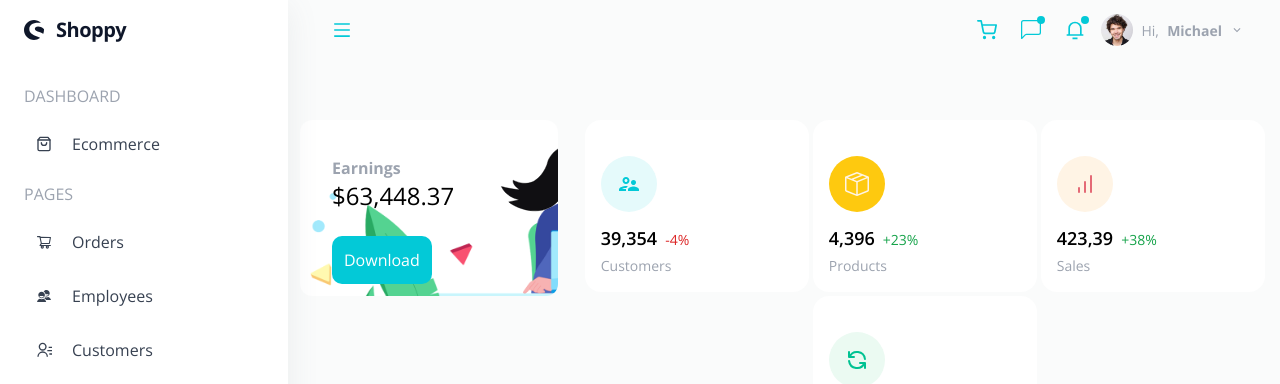
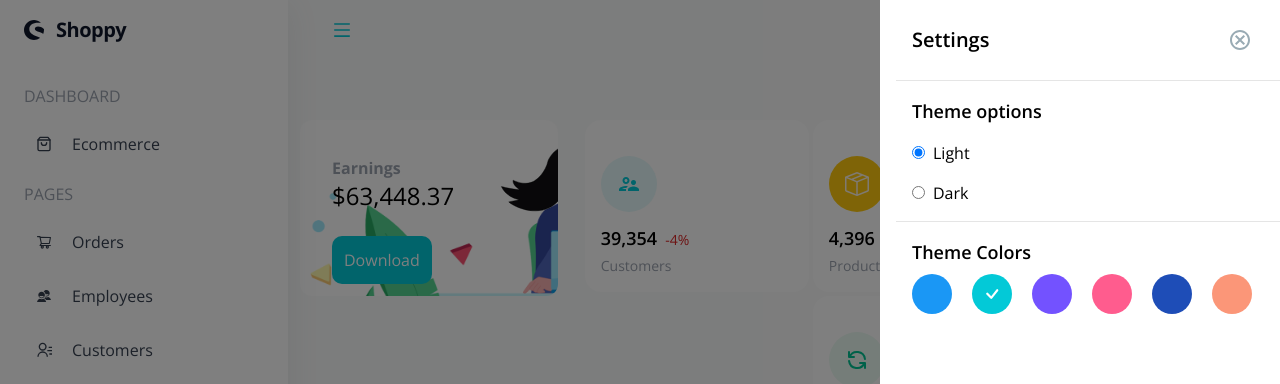
Before and after one commit to otr-web-study/react-admin-dashboard, a React app: page / in a window 1280 px wide. Both pictures are taken after a click on the button 1237 px from the left and 757 px from the top of the page. Shown: the top 384 px of the page. Built offline with nearby package versions, Linux system fonts and the light colour scheme; the HTML template or start-up script is replaced by a standard one.

Commit message:
settings implementation

```diff
--- a/src/App.jsx
+++ b/src/App.jsx
@@ -25,7 +25,7 @@ import {
 import { useStateContext } from './contexts/ContextProvider';
 
 const App = () => {
-  const { activeMenu } = useStateContext();
+  const { activeMenu, themeSettings, setThemeSettings } = useStateContext();
 
   return (
     <div>
@@ -36,6 +36,7 @@ const App = () => {
               <button
                 type="button"
                 className="text-3xl p-3 hover:drop-shadow-xl text-white bg-accent rounded-full"
+                onClick={() => setThemeSettings(true)}
               >
                 <FiSettings />
               </button>
@@ -59,6 +60,7 @@ const App = () => {
               <Navbar />
             </div>
             <div>
+              {themeSettings && <ThemeSettings />}
               <Routes>
                 {/* Dashboard */}
                 <Route path="/" element={<ECommerce />} />
--- a/src/components/Navbar.jsx
+++ b/src/components/Navbar.jsx
@@ -35,6 +35,7 @@ const Navbar = () => {
     handleClick,
     screenSize,
     setScreenSize,
+    currentColor,
   } = useStateContext();
 
   useEffect(() => {
@@ -60,28 +61,28 @@ const Navbar = () => {
       <NavButton
         title="Menu"
         customFunc={() => setActiveMenu((prev) => !prev)}
-        color="#03c9d7"
+        color={currentColor}
         icon={<AiOutlineMenu />}
       />
       <div className="flex">
         <NavButton
           title="Cart"
           customFunc={() => handleClick('cart')}
-          color="#03c9d7"
+          color={currentColor}
           icon={<FiShoppingCart />}
         />
         <NavButton
           title="Chat"
-          dotColor="#03c9d7"
+          dotColor={currentColor}
           customFunc={() => handleClick('chat')}
-          color="#03c9d7"
+          color={currentColor}
           icon={<BsChatLeft />}
         />
         <NavButton
           title="Notifications"
-          dotColor="#03c9d7"
+          dotColor={currentColor}
           customFunc={() => handleClick('notification')}
-          color="#03c9d7"
+          color={currentColor}
           icon={<RiNotification3Line />}
         />
         <Tooltip title="Profile" placement="bottom" color="#555555">
--- a/src/components/ThemeSettings.jsx
+++ b/src/components/ThemeSettings.jsx
@@ -1,5 +1,87 @@
+import { MdOutlineCancel } from 'react-icons/md';
+import { BsCheck } from 'react-icons/bs';
+import { Tooltip } from 'antd';
+import { themeColors } from '../data/dummy';
+import { useStateContext } from '../contexts/ContextProvider';
+
 const ThemeSettings = () => {
-  return <div></div>;
+  const { setColor, setMode, currentMode, currentColor, setThemeSettings } = useStateContext();
+
+  return (
+    <div className="bg-half-transparent w-screen fixed nav-item top-0 right-0">
+      <div className="float-right h-screen dark:text-gray-200 bg-white dark:bg-[#484b52] w-400">
+        <div className="flex justify-between items-center p-4 ml-4">
+          <p className="font-semibold text-xl">Settings</p>
+          <button
+            type="button"
+            onClick={() => setThemeSettings(false)}
+            style={{ color: 'rgb(153, 171, 180)', borderRadius: '50%' }}
+            className="text-2xl p-3 hover:drop-shadow-xl hover:bg-light-gray transition-all duration-300"
+          >
+            <MdOutlineCancel />
+          </button>
+        </div>
+        <div className="flex-col flex border-t-1 border-color p-4 ml-4">
+          <p className="font-semibold text-lg">Theme options</p>
+          <div className="mt-4">
+            <input
+              type="radio"
+              id="light"
+              name="theme"
+              value="Light"
+              className="cursor-pointer"
+              checked={currentMode === 'Light'}
+              onChange={setMode}
+            />
+            <label htmlFor="light" className="ml-2 text-md cursor-pointer">
+              Light
+            </label>
+          </div>
+          <div className="mt-4">
+            <input
+              type="radio"
+              id="dark"
+              name="theme"
+              value="Dark"
+              className="cursor-pointer"
+              checked={currentMode === 'Dark'}
+              onChange={setMode}
+            />
+            <label htmlFor="dark" className="ml-2 text-md cursor-pointer">
+              Dark
+            </label>
+          </div>
+        </div>
+        <div className="flex-col flex border-t-1 border-color p-4 ml-4">
+          <p className="font-semibold text-lg">Theme Colors</p>
+          <div className="flex gap-5 mt-2 items-center">
+            {themeColors.map((item, idx) => (
+              <Tooltip
+                key={idx}
+                title={item.name}
+                placement="top"
+                color="#555555"
+                overlayClassName="!z-max"
+              >
+                <button
+                  type="button"
+                  className="h-10 w-10 rounded-full"
+                  style={{ backgroundColor: item.color }}
+                  onClick={() => setColor(item.color)}
+                >
+                  <BsCheck
+                    className={`ml-2 text-2xl text-white ${
+                      item.color.toLowerCase() === currentColor.toLowerCase() ? 'block' : 'hidden'
+                    }`}
+                  />
+                </button>
+              </Tooltip>
+            ))}
+          </div>
+        </div>
+      </div>
+    </div>
+  );
 };
 
 export default ThemeSettings;
--- a/src/contexts/ContextProvider.jsx
+++ b/src/contexts/ContextProvider.jsx
@@ -13,6 +13,25 @@ export const ContextProvider = ({ children }) => {
   const [activeMenu, setActiveMenu] = useState(true);
   const [isClicked, setIsClicked] = useState(initialState);
   const [screenSize, setScreenSize] = useState();
+  const [currentColor, setCurrentColor] = useState(
+    () => localStorage.getItem('colorMode') || '#03c9d7',
+  );
+  const [currentMode, setCurrentMode] = useState(
+    () => localStorage.getItem('themeMode') || 'Light',
+  );
+  const [themeSettings, setThemeSettings] = useState(false);
+
+  const setMode = (e) => {
+    setCurrentMode(e.target.value);
+
+    localStorage.setItem('themeMode', e.target.value);
+  };
+
+  const setColor = (color) => {
+    setCurrentColor(color);
+
+    localStorage.setItem('colorMode', color);
+  };
 
   const handleClick = (clicked) => setIsClicked({ ...initialState, [clicked]: true });
 
@@ -26,6 +45,12 @@ export const ContextProvider = ({ children }) => {
         screenSize,
         setScreenSize,
         handleClick,
+        currentColor,
+        currentMode,
+        setColor,
+        setMode,
+        themeSettings,
+        setThemeSettings,
       }}
     >
       {children}
--- a/src/pages/ECommerce.jsx
+++ b/src/pages/ECommerce.jsx
@@ -5,6 +5,8 @@ import { earningData, SparklineAreaData, ecomPieChartData } from '../data/dummy'
 import { useStateContext } from '../contexts/ContextProvider';
 
 const ECommerce = () => {
+  const { currentColor } = useStateContext();
+
   return (
     <div className="mt-12">
       <div className="flex flex-wrap justify-center lg:flex-nowrap">
@@ -16,7 +18,13 @@ const ECommerce = () => {
             </div>
           </div>
           <div className="mt-6">
-            <Button color="white" bgColor="#03c9d7" text="Download" borderRadius="10px" size="md" />
+            <Button
+              color="white"
+              bgColor={currentColor}
+              text="Download"
+              borderRadius="10px"
+              size="md"
+            />
           </div>
         </div>
         <div className="flex m-3 flex-wrap justify-center gap-1 items-center">
@@ -83,7 +91,7 @@ const ECommerce = () => {
               <div className="mt-10">
                 <Button
                   color="white"
-                  bgColor="#03c9d7"
+                  bgColor={currentColor}
                   text="Download Report"
                   borderRadius="10px"
                 />
--- a/src/providers/antd-config-provider.jsx
+++ b/src/providers/antd-config-provider.jsx
@@ -1,9 +1,14 @@
 import { ConfigProvider } from 'antd';
 import { StyleProvider } from '@ant-design/cssinjs';
+import { useStateContext } from '../contexts/ContextProvider';
 
 const AntdConfigProvider = ({ children }) => {
+  const { currentColor } = useStateContext();
+
   return (
-    <ConfigProvider theme={{ token: { colorPrimary: '#03c9d7', colorLink: '#03c9d7' } }}>
+    <ConfigProvider
+      theme={{ token: { colorPrimary: currentColor.toLowerCase(), colorLink: '#03c9d7' } }}
+    >
       <StyleProvider hashPriority="high">{children}</StyleProvider>
     </ConfigProvider>
   );
--- a/tailwind.config.js
+++ b/tailwind.config.js
@@ -54,6 +54,9 @@ export default {
       transitionProperty: {
         width: 'width',
       },
+      zIndex: {
+        max: 10000,
+      },
     },
   },
   plugins: [
```
